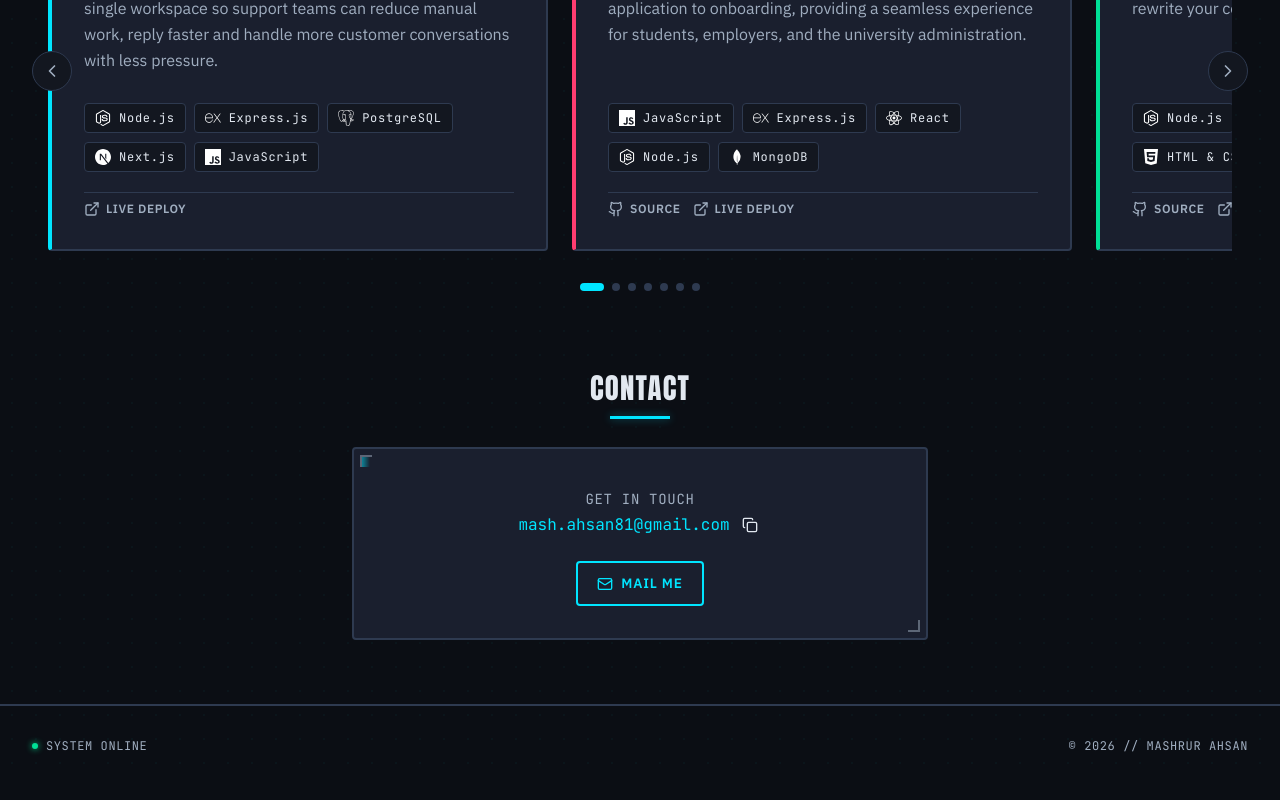
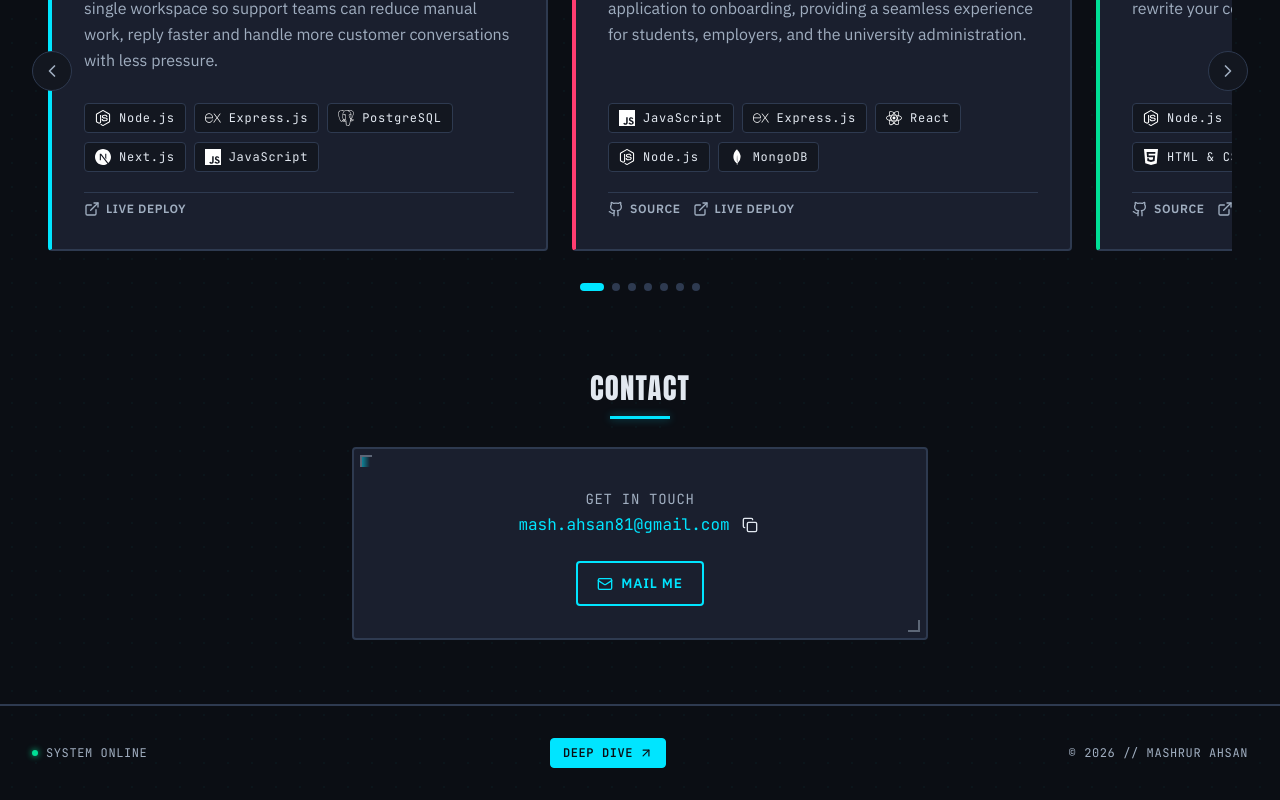
Before and after one commit to GoonerMAK/MyPortfolio-vite, a React (Vite) app: page / in a window 1280 px wide. Shown: the part 3857-4657 px from the top of the page. Built offline with nearby package versions, Linux system fonts and the light colour scheme.

Commit message:
feat: add Deep Dive link to Footer component with navigation functionality

```diff
--- a/src/components/Footer/Footer.tsx
+++ b/src/components/Footer/Footer.tsx
@@ -1,3 +1,6 @@
+import { Link } from 'react-router-dom'
+import { ArrowUpRight } from 'lucide-react'
+
 export function Footer() {
   const year = new Date().getFullYear()
 
@@ -8,6 +11,13 @@ export function Footer() {
           <span className="w-1.5 h-1.5 rounded-full bg-[var(--clr-accent-green)] shadow-[0_0_6px_var(--clr-accent-green)]" />
           <span className="uppercase tracking-wider">System Online</span>
         </div>
+        <Link
+          to="/deepdive"
+          className="inline-flex items-center gap-1.5 px-3 py-1.5 rounded-[4px] border border-[var(--clr-primary)] bg-[var(--clr-primary)] text-(--clr-bg)! font-semibold uppercase tracking-wider hover:bg-transparent hover:text-(--clr-primary)! transition-colors duration-150"
+        >
+          Deep Dive
+          <ArrowUpRight className="w-3.5 h-3.5" aria-hidden="true" />
+        </Link>
         <a
           href="https://github.com/GoonerMAK"
           className="hover:text-[var(--clr-primary)] transition-colors duration-150 uppercase tracking-wider"
```
